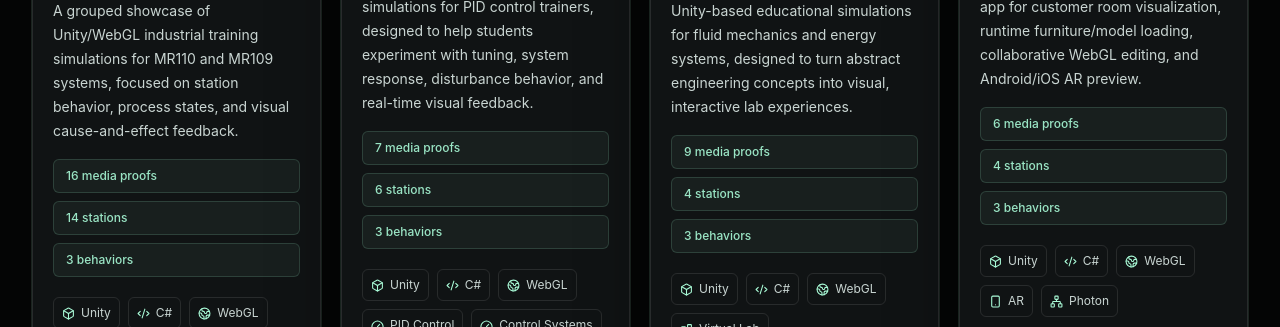
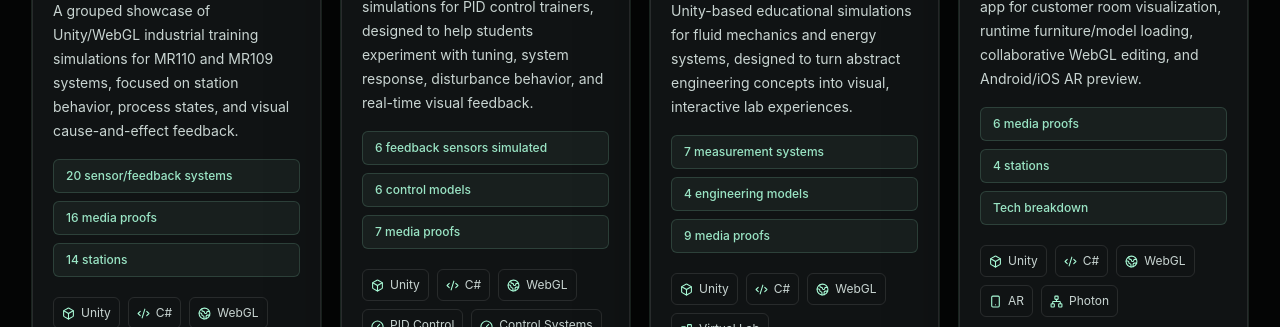
Before and after one commit to AmrAymanKhalil505/Portfolio, a React (Vite) app: page / in a window 1280 px wide. Shown: the part 1320-1647 px from the top of the page. Built offline with nearby package versions, Linux system fonts and the light colour scheme.

Commit message:
Show sensor and model evidence on project cards

```diff
--- a/src/components/ProjectCard.tsx
+++ b/src/components/ProjectCard.tsx
@@ -39,11 +39,23 @@ const getFallbackPreviewImage = (project: Project) => {
 
 const getEvidenceItems = (project: Project) => {
   const evidence = [];
+  const technicalEvidence = project.technicalEvidence;
+
+  if (technicalEvidence?.sensorsSimulated) {
+    evidence.push(`${technicalEvidence.sensorsSimulated} ${technicalEvidence.sensorLabel ?? "sensors simulated"}`);
+  }
+
+  if (technicalEvidence?.mathematicalModelsSimulated) {
+    evidence.push(
+      `${technicalEvidence.mathematicalModelsSimulated} ${
+        technicalEvidence.mathematicalModelLabel ?? "mathematical models"
+      }`,
+    );
+  }
 
   if (project.webglAvailable) evidence.push("WebGL demo");
   if (project.media?.length) evidence.push(`${project.media.length} media proofs`);
   if (project.stationBreakdown?.length) evidence.push(`${project.stationBreakdown.length} stations`);
-  if (project.simulatedBehaviors?.length) evidence.push(`${project.simulatedBehaviors.length} behaviors`);
   if (project.technicalHighlights?.length) evidence.push("Tech breakdown");
   if (project.previewVideo || project.previewGif) evidence.push("Motion preview");
 
--- a/src/data/projects.ts
+++ b/src/data/projects.ts
@@ -72,6 +72,10 @@ export const projects: Project[] = [
       },
     ],
     attributionNote: bedoAttributionNote,
+    technicalEvidence: {
+      sensorsSimulated: 11,
+      sensorLabel: "sensor/feedback systems",
+    },
     media: [
       {
         id: "full-system-run",
@@ -371,6 +375,10 @@ export const projects: Project[] = [
       },
     ],
     attributionNote: bedoAttributionNote,
+    technicalEvidence: {
+      sensorsSimulated: 20,
+      sensorLabel: "sensor/feedback systems",
+    },
     highlights: [
       "Built Unity-based training simulations for multi-station industrial systems.",
       "Simulated MR110 Advanced Modular CIM and MR109 Compact Mechatronics training workflows.",
@@ -416,6 +424,13 @@ export const projects: Project[] = [
       { label: "BEDO MPC105 Flow Process Control Trainer", url: "https://bedoeg.com/product/mpc105/" },
     ],
     attributionNote: bedoAttributionNote,
+    technicalEvidence: {
+      sensorsSimulated: 6,
+      sensorLabel: "feedback sensors simulated",
+      mathematicalModelsSimulated: 6,
+      mathematicalModelLabel: "control models",
+      modelNames: ["Pressure", "Temperature", "Motor speed", "Motor position", "Liquid level", "Flow rate"],
+    },
     media: [
       ...pidLabModules.map((module) => ({
         id: module.id,
@@ -557,6 +572,13 @@ export const projects: Project[] = [
       { label: "BEDO EV117 Fuel Cell Vehicle training context", url: "https://bedoeg.com/product/ev117-2/" },
     ],
     attributionNote: bedoAttributionNote,
+    technicalEvidence: {
+      sensorsSimulated: 7,
+      sensorLabel: "measurement systems",
+      mathematicalModelsSimulated: 4,
+      mathematicalModelLabel: "engineering models",
+      modelNames: ["Bernoulli flow", "Flow measurement", "Laminar streamlines", "Fuel-cell power flow"],
+    },
     media: [
       ...engineeringEducationModules.map((module) => ({
         id: module.id,
--- a/src/data/projects/types.ts
+++ b/src/data/projects/types.ts
@@ -34,6 +34,13 @@ export type Project = {
     url?: string;
   }[];
   attributionNote?: string;
+  technicalEvidence?: {
+    sensorsSimulated?: number;
+    sensorLabel?: string;
+    mathematicalModelsSimulated?: number;
+    mathematicalModelLabel?: string;
+    modelNames?: string[];
+  };
   highlights: string[];
   timeline: string;
   problem: string;
```
